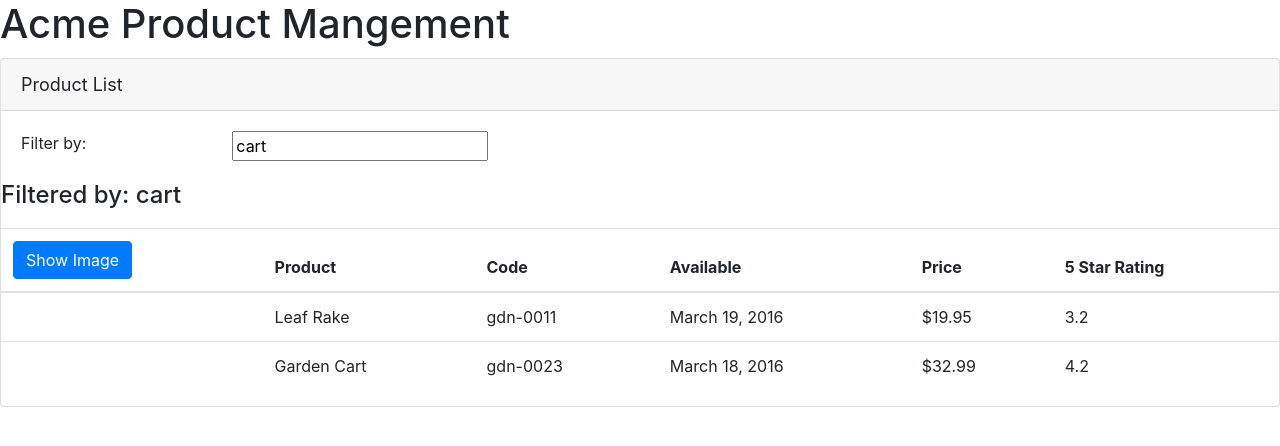
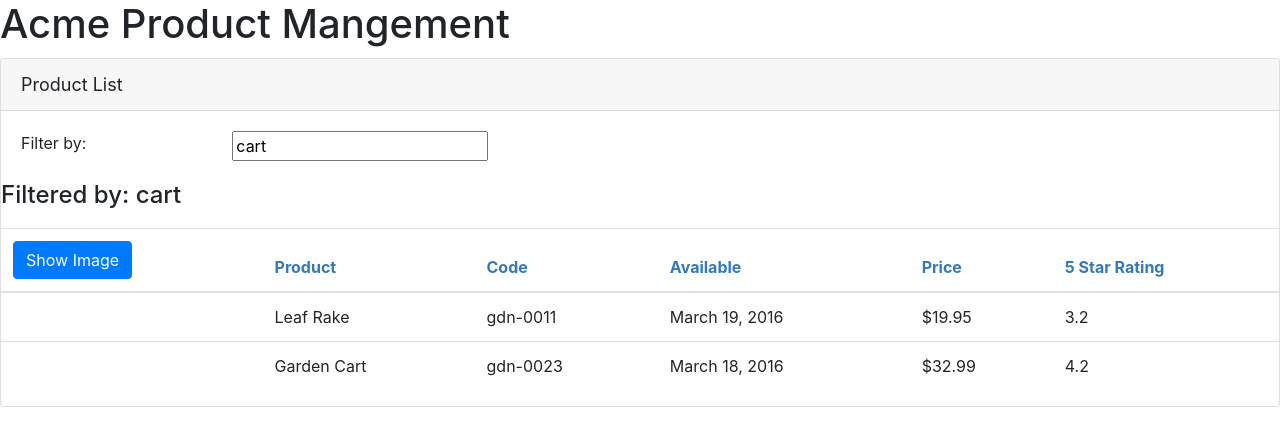
Before and after one commit to 8Tesla8/Angular-firstApp, an Angular app: page / in a window 1280 px wide. Shown: the top 446 px of the page. Built offline with nearby package versions, Linux system fonts and the light colour scheme.

Commit message:
add css file

```diff
--- /dev/null
+++ b/src/app/products/product-list.component.css
@@ -0,0 +1,3 @@
+thead {
+    color: #337AB7
+}
--- a/src/app/products/product-list.component.ts
+++ b/src/app/products/product-list.component.ts
@@ -1,12 +1,13 @@
-import { Component } from '@angular/core'
+import { Component, OnInit } from '@angular/core'
 import { IProduct } from './product';
 
 @Component({
     selector: 'pm-products',
     templateUrl: './product-list.component.html',
+    styleUrls: [ './product-list.component.css' ]
 })
 
-export class ProductListComponent {
+export class ProductListComponent implements OnInit {
     pageTitle: string = 'Product List';
 
     imageWidth: number = 50;
@@ -39,6 +40,9 @@ export class ProductListComponent {
         }
     ];
 
+    ngOnInit(): void {
+        console.log("in ngOnInit");
+    }
 
     toggleImage() : void {
         this.showImage = !this.showImage;
```
